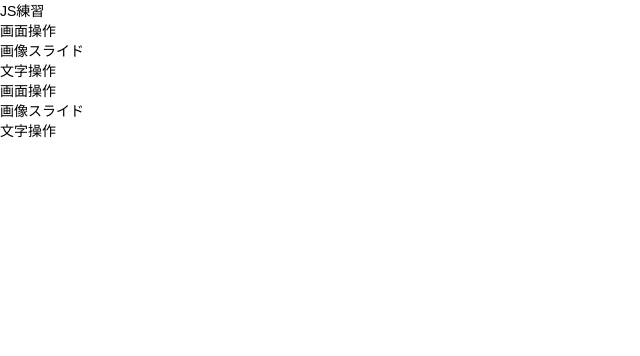
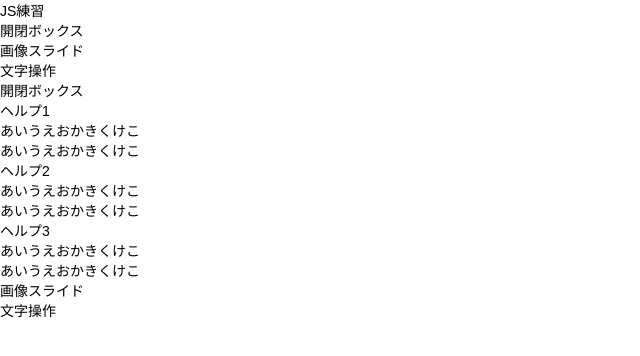
Before and after one commit to niconos/junk, a plain HTML site: page index.html in a window 1280 px wide. Shown: the whole page, without its empty margins (0-640 px from the left). Drawn offline with Linux system fonts and the light colour scheme.

Commit message:
fix opclz box

```diff
--- a/index.html
+++ b/index.html
@@ -6,36 +6,70 @@
 <title>ガラクタ置き場</title>
 
 <script type="text/javascript">
+	window.addEventListener('load',
+		function(event){
+			opclz();
+		}
+		,false);
+
+	function opclz(event) {
+		var point = document.getElementsByClass('opclz');
+
+	}
 </script>
 
 </head>
 
 <body>
-<h1 class="title">JS練習</h1>
-<header class="header">
+<h1 class="head-title">JS練習</h1>
+<header class="header mb10">
 	<ul>
-		<li>画面操作</li>
+		<li>開閉ボックス</li>
 		<li>画像スライド</li>
 		<li>文字操作</li>
 	</ul>
 </header>
 
-<section class="">
-	<h2 class="">画面操作</h2>
+<section class="sec-box mb10">
+	<h2 class="box-title">開閉ボックス</h2>
+	<dl class="opclz-box">
+		<dt class="title">
+			ヘルプ1
+		</dt>
+		<dd class="content">
+			あいうえおかきくけこ<br>
+			あいうえおかきくけこ<br>
+		</dd>
+	</dl>
+	<dl class="opclz-box">
+		<dt class="title">
+			ヘルプ2
+		</dt>
+		<dd class="content">
+			あいうえおかきくけこ<br>
+			あいうえおかきくけこ<br>
+		</dd>
+	</dl>
+	<dl class="opclz-box">
+		<dt class="title">
+			ヘルプ3
+		</dt>
+		<dd class="content">
+			あいうえおかきくけこ<br>
+			あいうえおかきくけこ<br>
+		</dd>
+	</dl>
+</section>
+
+<section class="sec-box mb10">
+	<h2 class="box-title">画像スライド</h2>
 	<div class="">
 
 	</div>
 </section>
 
-<section class="">
-	<h2 class="">画像スライド</h2>
-	<div class="">
-
-	</div>
-</section>
-
-<section class="">
-	<h2 class="">文字操作</h2>
+<section class="sec-box mb10">
+	<h2 class="box-title">文字操作</h2>
 	<div class="">
 
 	</div>
```
